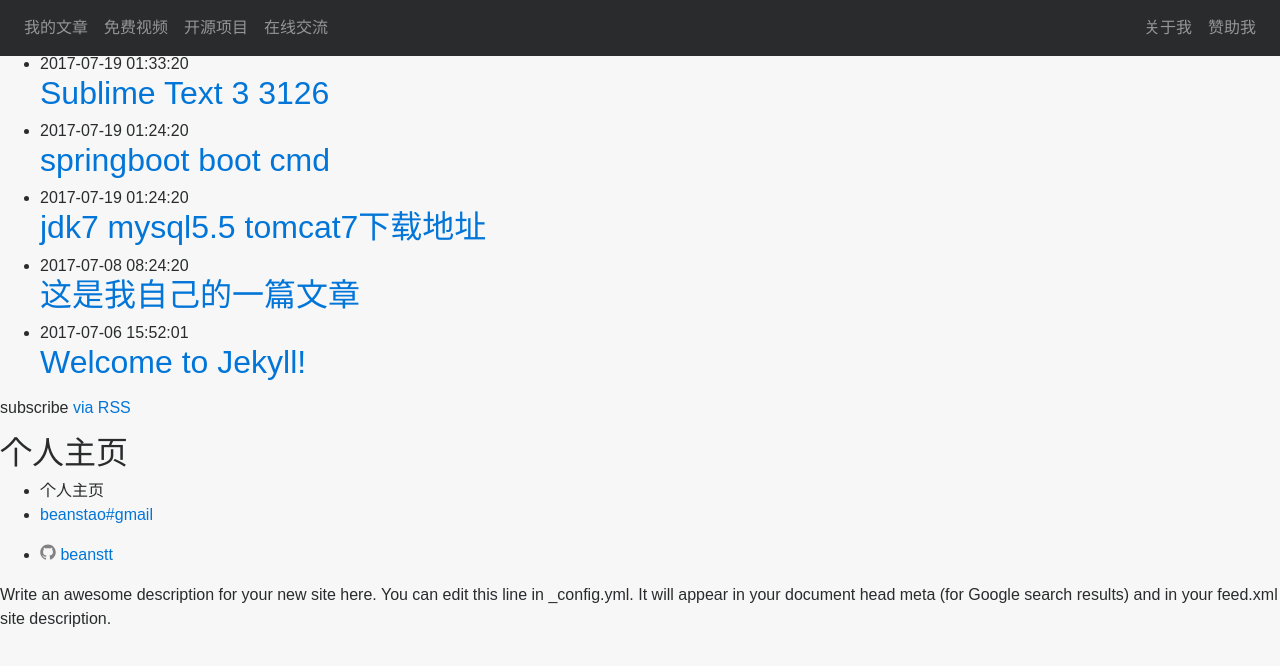
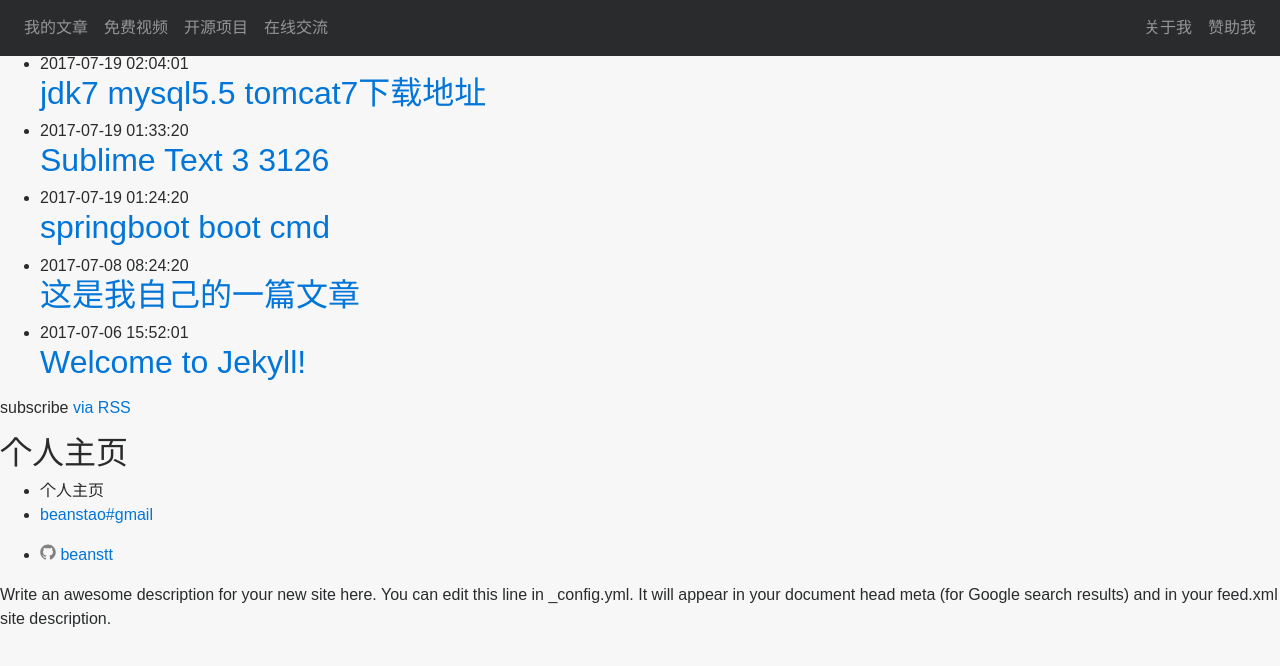
Before and after one commit to beanstt/beanstt.github.io, a Jekyll site: the page built from index.md, in a window 1280 px wide. Shown: the top 666 px of the page. Built offline with Jekyll 4.4.1, drawn with Linux system fonts in a browser that asks for light colours; nearby versions of some CDN libraries.

Commit message:
jdk mysql tomcat

```diff
--- a/_posts/2017-07-19-jdk-mysql-tomcat.md
+++ b/_posts/2017-07-19-jdk-mysql-tomcat.md
@@ -1,7 +1,7 @@
 ---
 layout: post
 title:  "jdk7 mysql5.5 tomcat7下载地址"
-date:   2017-07-19 09:24:20 +0800
+date:   2017-07-19 10:04:01 +0800
 categories: other
 ---
 
```
